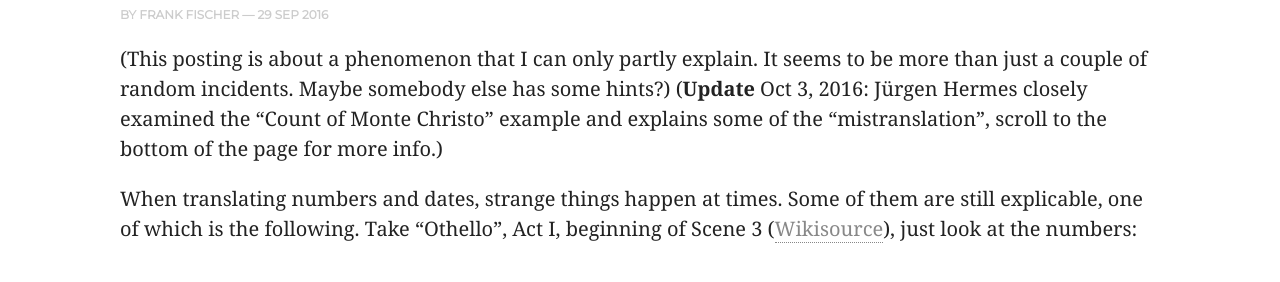
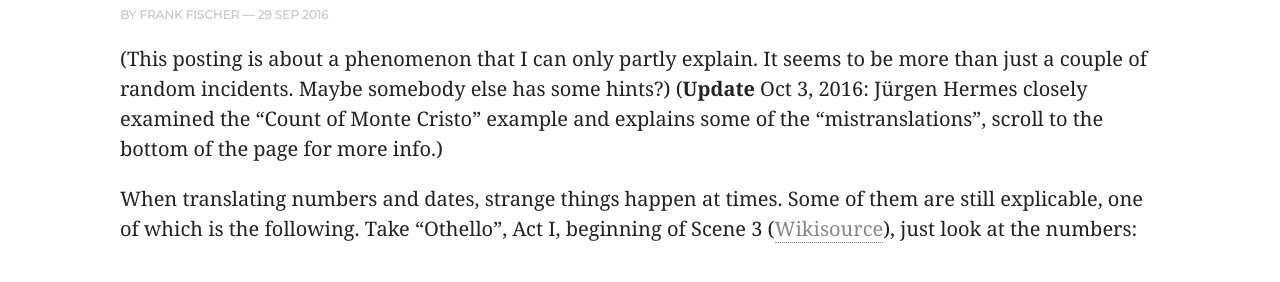
Before and after one commit to weltliteratur/blog, a Jekyll site: the page built from _posts/2016-09-29-Mistranslated-Dates-in-Literature.markdown, in a window 1280 px wide. Shown: the part 382-664 px from the top of the page. Built offline with Jekyll 4.4.1, drawn with Linux system fonts in a browser that asks for light colours; nearby versions of some CDN libraries; some web fonts are replaced; comment, search, counter and statistics services are not loaded.

Commit message:
typos, typos

```diff
--- a/_posts/2016-09-29-Mistranslated-Dates-in-Literature.markdown
+++ b/_posts/2016-09-29-Mistranslated-Dates-in-Literature.markdown
@@ -6,7 +6,7 @@ comments: true
 date: 2016-09-29
 ---
 
-(This posting is about a phenomenon that I can only partly explain. It seems to be more than just a couple of random incidents. Maybe somebody else has some hints?) (**Update** Oct 3, 2016: Jürgen Hermes closely examined the "Count of Monte Christo" example and explains some of the "mistranslation", scroll to the bottom of the page for more info.)
+(This posting is about a phenomenon that I can only partly explain. It seems to be more than just a couple of random incidents. Maybe somebody else has some hints?) (**Update** Oct 3, 2016: Jürgen Hermes closely examined the "Count of Monte Cristo" example and explains some of the "mistranslations", scroll to the bottom of the page for more info.)
 
 When translating numbers and dates, strange things happen at times. Some of them are still explicable, one of which is the following. Take "Othello", Act I, beginning of Scene 3 ([Wikisource](https://en.wikisource.org/wiki/The_Tragedy_of_Othello,_The_Moor_of_Venice#ACT_1._SCENE_III._A_council-chamber.)), just look at the numbers:
 
```
